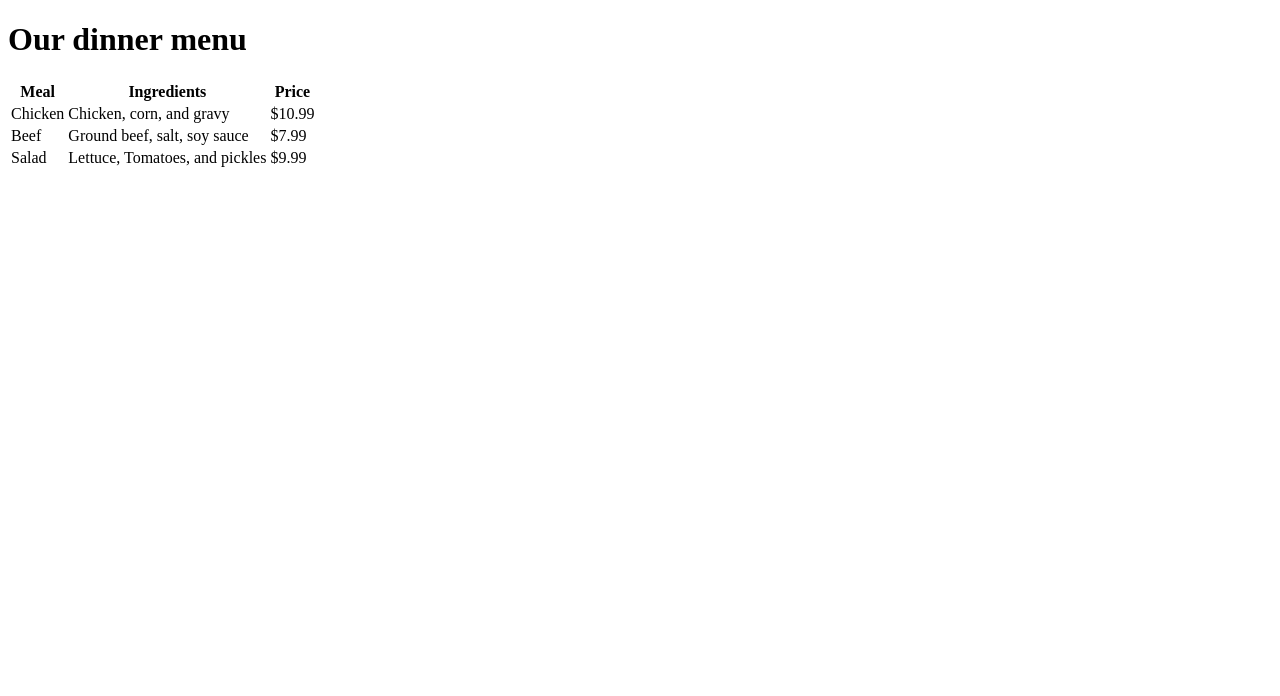
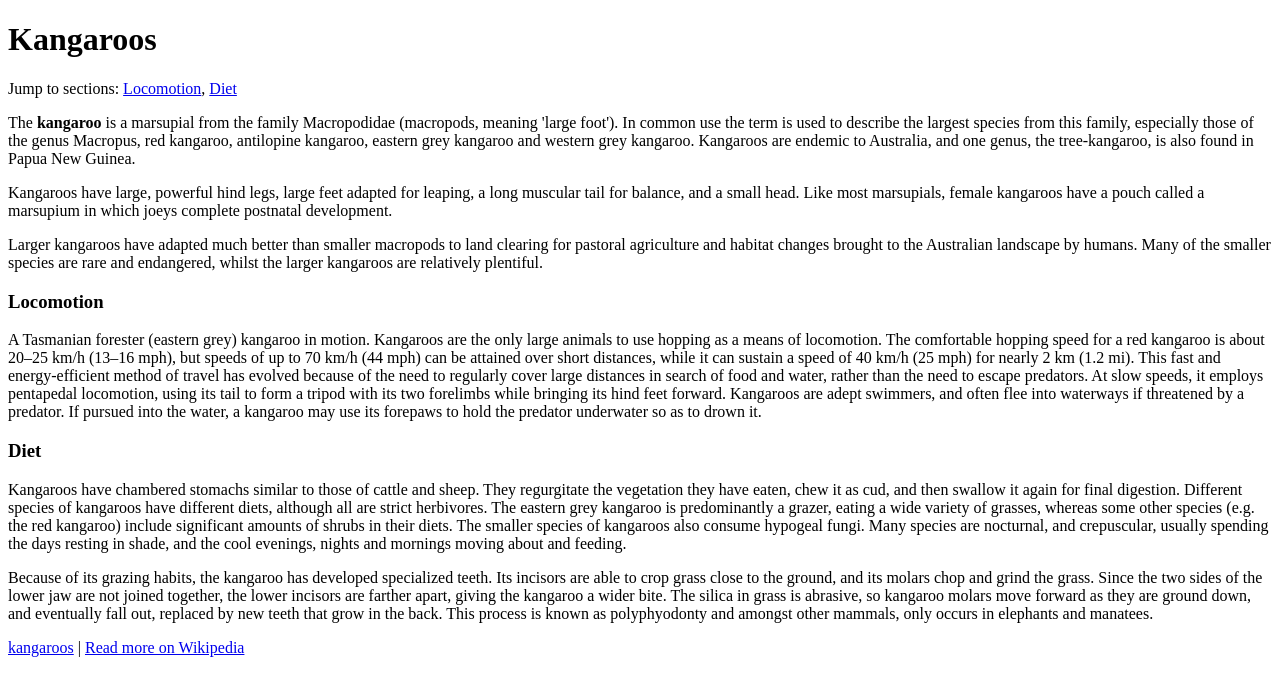
Before and after one commit to jordanbesarra/jordanbesarra.github.io, a plain HTML site: page index.html in a window 1280 px wide. Drawn offline with Linux system fonts and the light colour scheme.

Commit message:
Update index.html
New Details

```diff
--- a/index.html
+++ b/index.html
@@ -2,39 +2,38 @@
 <html>
     <head>
         <meta charset="utf-8">
-        <title>Challenge: The dinner table</title>
+        <title>Challenge: Jump around</title>
     </head>
     <body>
 
-        <h1>Our dinner menu</h1>
+    <h1 id="kangaroos">Kangaroos</h1>
 
-        <table>
-            <thead>
-                <tr>
-                    <th>Meal</th>
-                    <th>Ingredients</th>
-                    <th>Price</th>
-                </tr>
-            </thead>
-            <tbody>
-            <tr>
-                <td>Chicken
-                <td>Chicken, corn, and gravy
-                <td> $10.99
-            </tr>
-            <tr>
-                <td> Beef
-                <td> Ground beef, salt, soy sauce
-                <td> $7.99
-            </tr>
-            <tr>
-                <td> Salad
-                <td> Lettuce, Tomatoes, and pickles
-                <td> $9.99
-            </tr>
+    <p>Jump to sections:
+        <a href="#locomotion">Locomotion</a>,
+        <a href="#diet">Diet</a>
+    </p>
+    <p>The <strong>kangaroo</strong> is a marsupial from the family Macropodidae (macropods, meaning 'large foot'). In common use the term is used to describe the largest species from this family, especially those of the genus Macropus, red kangaroo, antilopine kangaroo, eastern grey kangaroo and western grey kangaroo. Kangaroos are endemic to Australia, and one genus, the tree-kangaroo, is also found in Papua New Guinea.</p>
 
-            </tbody>
-        </table>
+    <p>Kangaroos have large, powerful hind legs, large feet adapted for leaping, a long muscular tail for balance, and a small head. Like most marsupials, female kangaroos have a pouch called a marsupium in which joeys complete postnatal development.</p>
+
+    <p>Larger kangaroos have adapted much better than smaller macropods to land clearing for pastoral agriculture and habitat changes brought to the Australian landscape by humans. Many of the smaller species are rare and endangered, whilst the larger kangaroos are relatively plentiful.</p>
+
+
+    <h3 id="locomotion">Locomotion</h3>
+
+    <p>A Tasmanian forester (eastern grey) kangaroo in motion.
+Kangaroos are the only large animals to use hopping as a means of locomotion. The comfortable hopping speed for a red kangaroo is about 20–25 km/h (13–16 mph), but speeds of up to 70 km/h (44 mph) can be attained over short distances, while it can sustain a speed of 40 km/h (25 mph) for nearly 2 km (1.2 mi). This fast and energy-efficient method of travel has evolved because of the need to regularly cover large distances in search of food and water, rather than the need to escape predators. At slow speeds, it employs pentapedal locomotion, using its tail to form a tripod with its two forelimbs while bringing its hind feet forward. Kangaroos are adept swimmers, and often flee into waterways if threatened by a predator. If pursued into the water, a kangaroo may use its forepaws to hold the predator underwater so as to drown it.</p>
+
+    <h3 id="diet">Diet</h3>
+
+    <p>Kangaroos have chambered stomachs similar to those of cattle and sheep. They regurgitate the vegetation they have eaten, chew it as cud, and then swallow it again for final digestion. Different species of kangaroos have different diets, although all are strict herbivores. The eastern grey kangaroo is predominantly a grazer, eating a wide variety of grasses, whereas some other species (e.g. the red kangaroo) include significant amounts of shrubs in their diets. The smaller species of kangaroos also consume hypogeal fungi. Many species are nocturnal, and crepuscular, usually spending the days resting in shade, and the cool evenings, nights and mornings moving about and feeding.</p>
+
+    <p>Because of its grazing habits, the kangaroo has developed specialized teeth. Its incisors are able to crop grass close to the ground, and its molars chop and grind the grass. Since the two sides of the lower jaw are not joined together, the lower incisors are farther apart, giving the kangaroo a wider bite. The silica in grass is abrasive, so kangaroo molars move forward as they are ground down, and eventually fall out, replaced by new teeth that grow in the back. This process is known as polyphyodonty and amongst other mammals, only occurs in elephants and manatees.</p>
+
+    <p>
+    <a href="#kangaroos">kangaroos</a> |
+    <a href="http://en.wikipedia.org/wiki/Kangaroo">Read more on Wikipedia</a>
+    </p>
 
     </body>
 </html>
```
